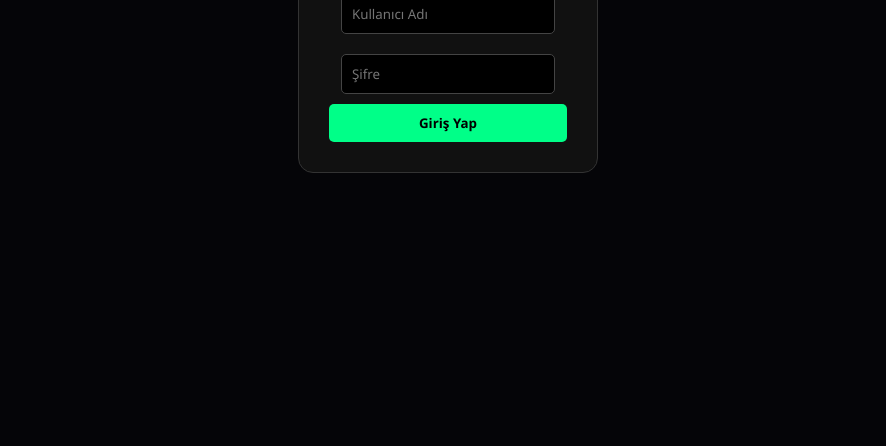
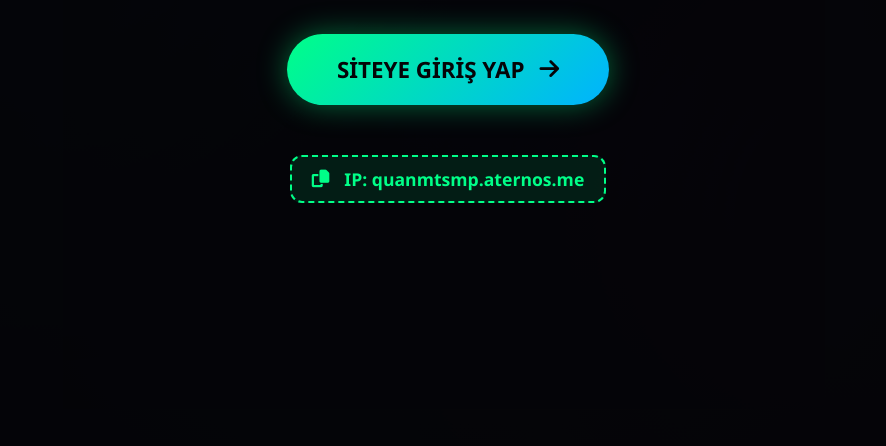
Before and after one commit to Midiyan/QuanmtNetwork, a plain HTML site: page index.html in a window 1280 px wide. Shown: the part 354-800 px from the top of the page, without its empty margins (192-1078 px from the left). Drawn offline with Linux system fonts and the light colour scheme.

Commit message:
Update index.html

```diff
--- a/index.html
+++ b/index.html
@@ -1,68 +1,4 @@
 <!DOCTYPE html>
-<html lang="tr">
-<head>
-    <meta charset="UTF-8">
-    <title>Giriş Yap | QuanmtNetwork</title>
-    <style>
-        /* Giriş Ekranı Tasarımı */
-        #auth-screen {
-            position: fixed; top: 0; left: 0; width: 100%; height: 100%;
-            background: #050508; z-index: 9999; display: flex;
-            justify-content: center; align-items: center;
-        }
-        .auth-card {
-            background: #111; padding: 30px; border-radius: 15px;
-            border: 1px solid #333; text-align: center; color: white; width: 300px;
-        }
-        .auth-input {
-            width: 90%; padding: 10px; margin: 10px 0; border-radius: 5px;
-            border: 1px solid #444; background: #000; color: white;
-        }
-        .auth-btn {
-            background: #00ff88; border: none; padding: 10px 20px;
-            cursor: pointer; font-weight: bold; border-radius: 5px; width: 100%;
-        }
-
-        /* Ana Site (Başlangıçta gizli) */
-        #main-site { display: none; }
-    </style>
-</head>
-<body>
-
-    <!-- GİRİŞ EKRANI -->
-    <div id="auth-screen">
-        <div class="auth-card">
-            <h2>GİRİŞ YAP</h2>
-            <input type="text" id="username" class="auth-input" placeholder="Kullanıcı Adı">
-            <input type="password" id="password" class="auth-input" placeholder="Şifre">
-            <button class="auth-btn" onclick="checkLogin()">Giriş Yap</button>
-        </div>
-    </div>
-
-    <!-- SENİN KODUN BURAYA GELECEK -->
-    <div id="main-site">
-
-        <!-- KENDİ KODLARINI BURAYA YAPIŞTIR -->
-
-    </div>
-
-    <script>
-        function checkLogin() {
-            const user = document.getElementById('username').value;
-            if(user) {
-                localStorage.setItem('isLoggedIn', 'true');
-                document.getElementById('auth-screen').style.display = 'none';
-                document.getElementById('main-site').style.display = 'block';
-            }
-        }
-
-        // Sayfa yenilenirse giriş kontrolü
-        if(localStorage.getItem('isLoggedIn') === 'true') {
-            document.getElementById('auth-screen').style.display = 'none';
-            document.getElementById('main-site').style.display = 'block';
-        }
-    </script>
-    <!DOCTYPE html>
 <html lang="tr">
 <head>
     <meta charset="UTF-8">
@@ -709,5 +645,3 @@
     </script>
 </body>
 </html>
-</body>
-</html>
```
